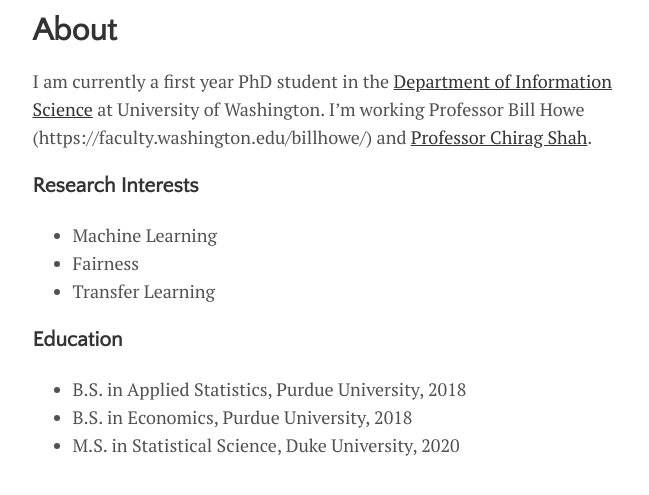
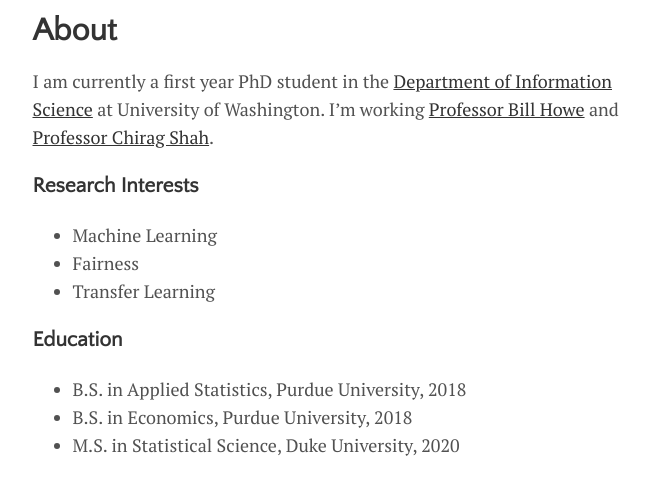
Before and after one commit to BeanHam/BeanHam.github.io, a Jekyll site: the page built from menu/about.md, in a window 1280 px wide, cut to the strip 112-607 px from the top of the page. Shown: the whole strip, without its empty margins (300-949 px from the left). Built offline with Jekyll 4.4.1, drawn with Linux system fonts in a browser that asks for light colours.

Commit message:
Update about.md

```diff
--- a/menu/about.md
+++ b/menu/about.md
@@ -3,7 +3,7 @@
 title: About
 ---
 
-I am currently a first year PhD student in the [Department of Information Science](https://stat.duke.edu) at University of Washington. I'm working Professor Bill Howe (https://faculty.washington.edu/billhowe/) and [Professor Chirag Shah](https://ischool.uw.edu/people/faculty/profile/chirags).
+I am currently a first year PhD student in the [Department of Information Science](https://stat.duke.edu) at University of Washington. I'm working [Professor Bill Howe](https://faculty.washington.edu/billhowe/) and [Professor Chirag Shah](https://ischool.uw.edu/people/faculty/profile/chirags).
 
 ### Research Interests
 
```
